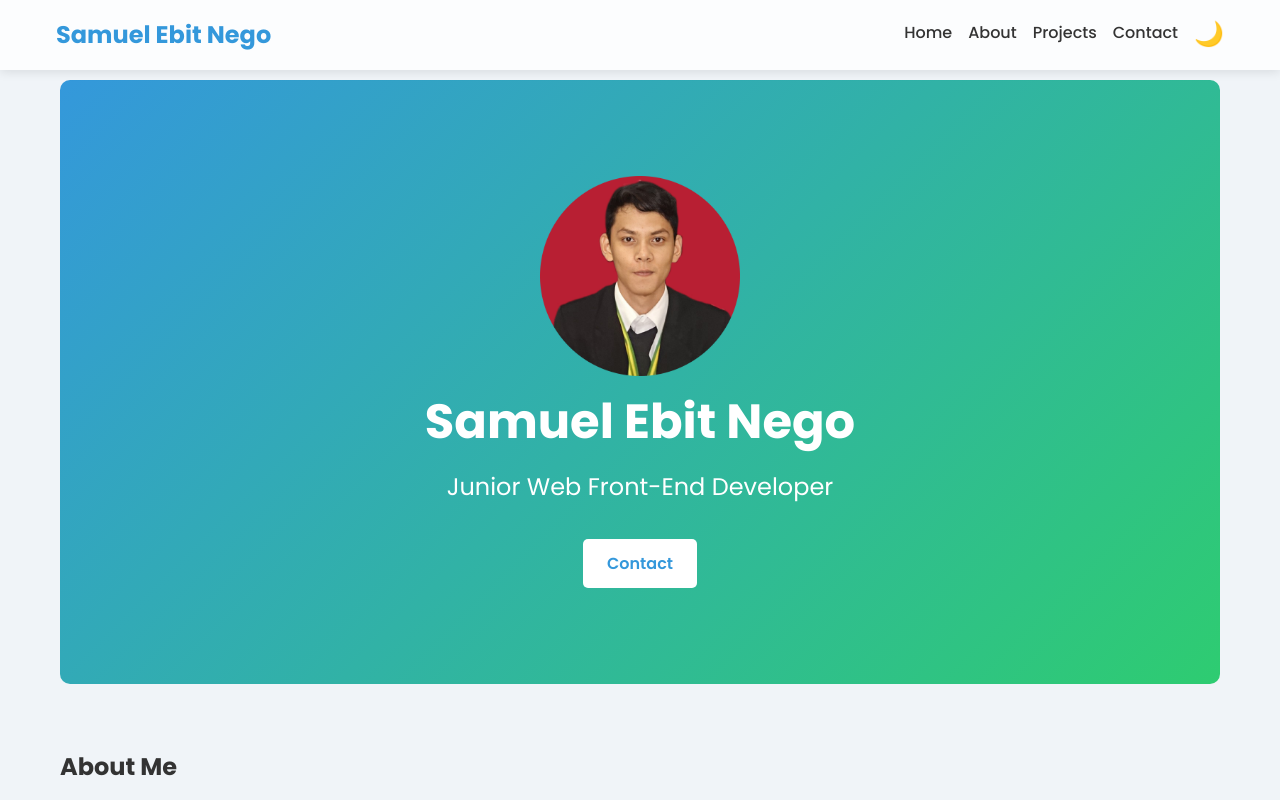
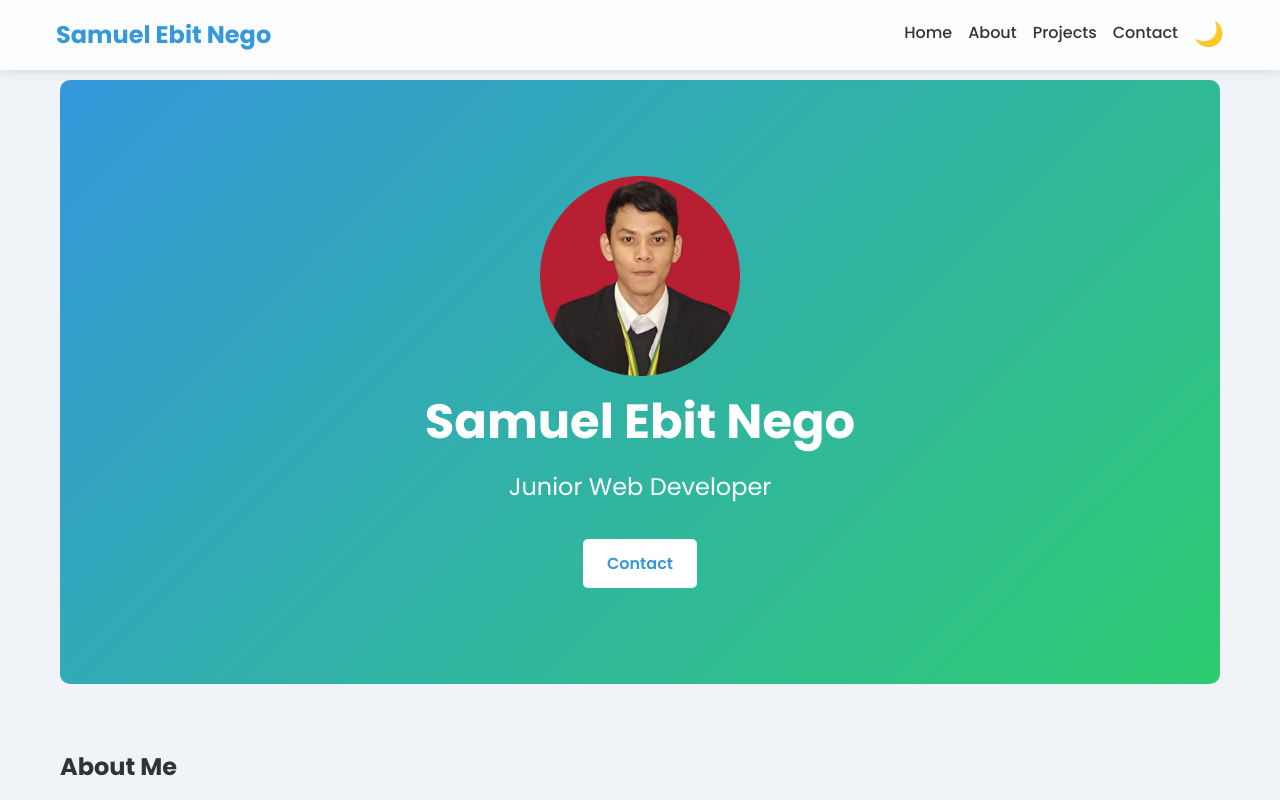
Before and after one commit to SamuelEbitNego/samuel-portofolio2, a React (Create React App) app: page / in a window 1280 px wide. Shown: the top 800 px of the page. Built offline with nearby package versions, Linux system fonts and the light colour scheme.

Commit message:
Update App.js

```diff
--- a/src/App.js
+++ b/src/App.js
@@ -92,7 +92,7 @@ function App() {
           <div className="hero-content">
           <img src={samueelImage} alt="Samuel Ebit Nego" style={{ width: '200px', height: 'auto' }} />
             <h1>Samuel Ebit Nego</h1>
-            <h2>Junior Web Front-End Developer</h2>
+            <h2>Junior Web Developer</h2>
             <a href="#contact" className="cta-button">Contact</a>
           </div>
         </section>
```
